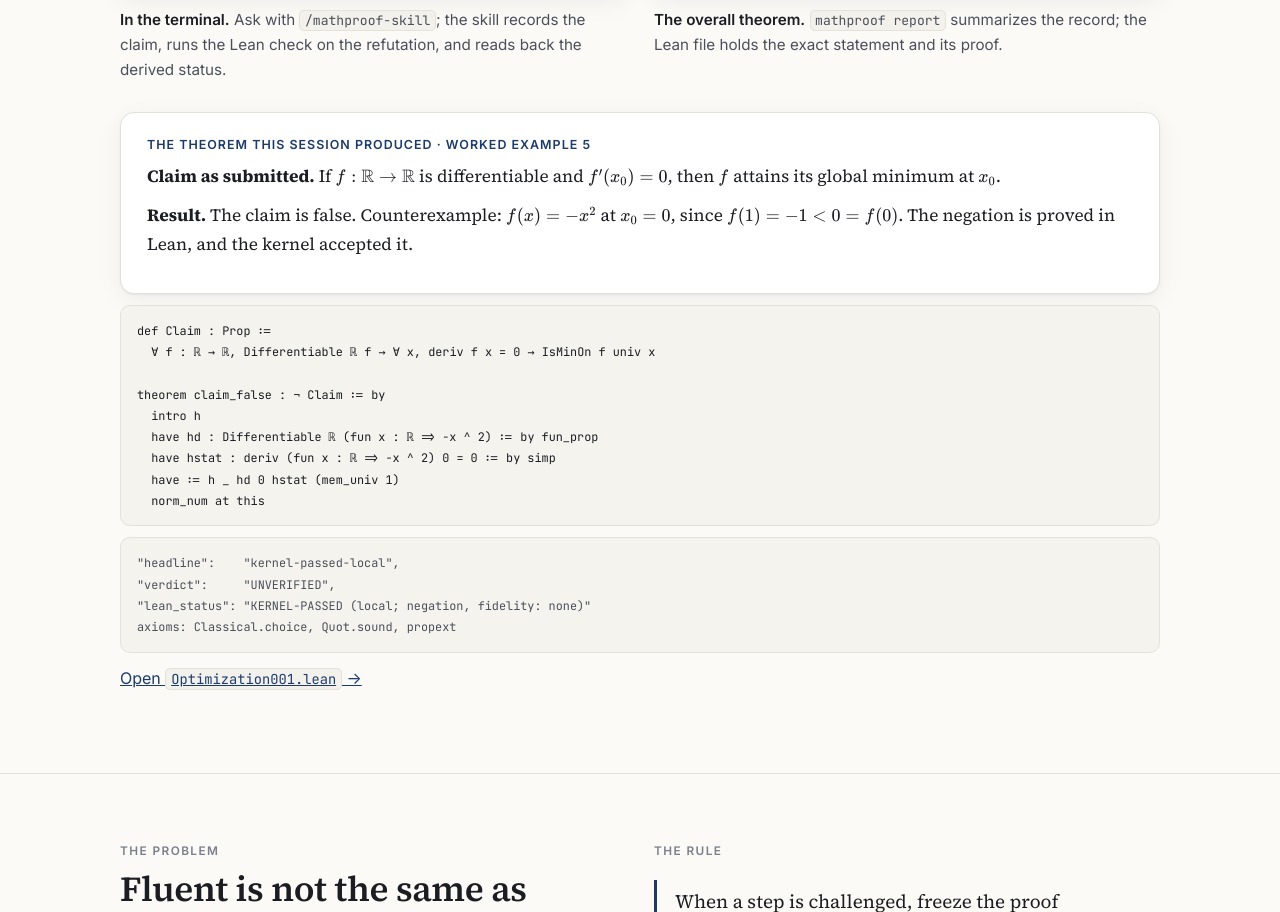
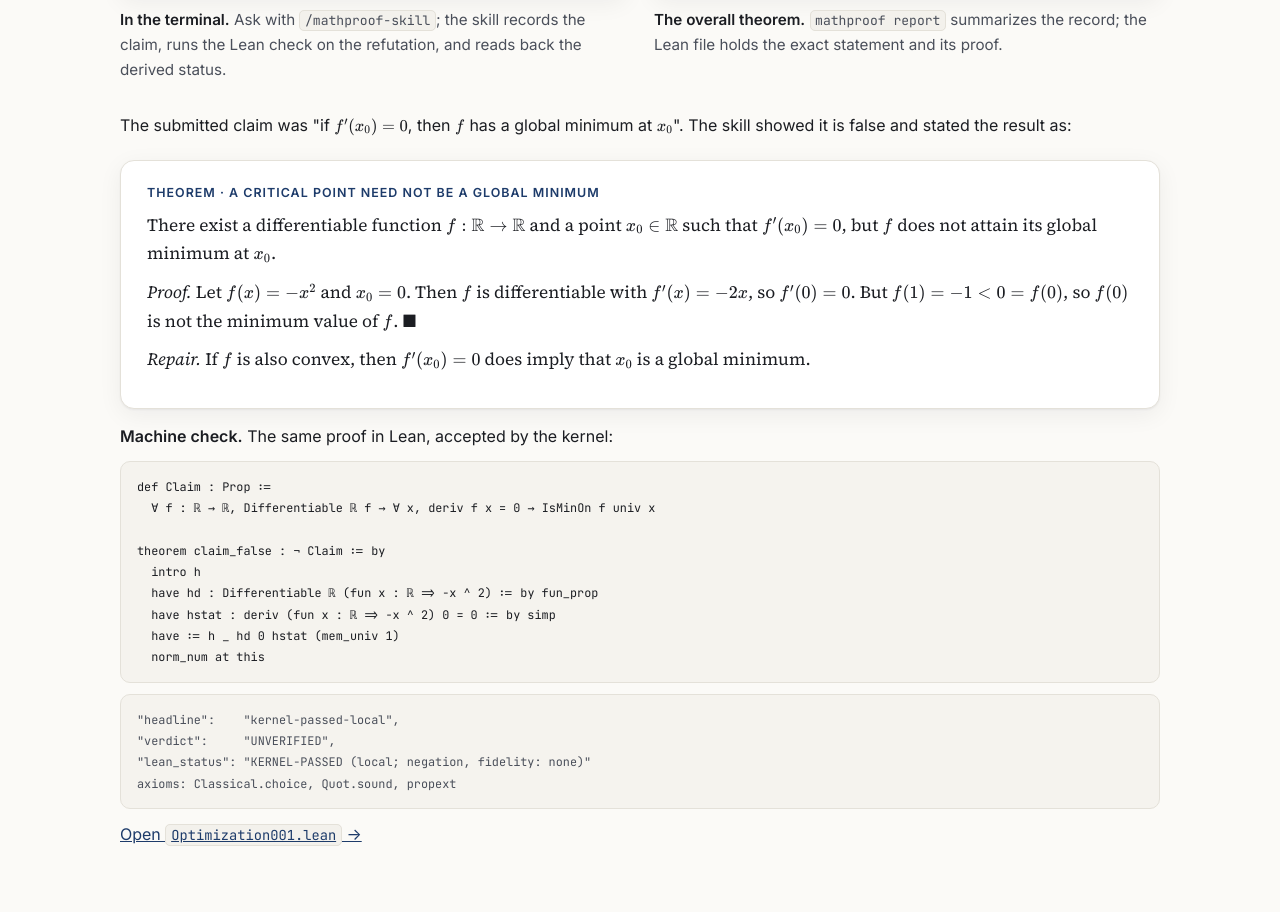
Before and after one commit to Ztang-Yit-Xiaang/mathproof-skill, a plain HTML site: page docs/index.html in a window 1280 px wide. Shown: the part 1286-2198 px from the top of the page. Drawn offline with nearby package versions, Linux system fonts and the light colour scheme.

Commit message:
State the sample result as a theorem with a natural-language proof
Co-Authored-By: Claude Opus 5.5 <noreply@anthropic.com>

```diff
--- a/docs/index.html
+++ b/docs/index.html
@@ -242,11 +242,14 @@ footer .wrap{display:flex;flex-wrap:wrap;gap:12px 28px;justify-content:space-bet
       </figure>
     </div>
 
-    <div class="card theorem" style="margin-top:30px">
-      <div class="hd">The theorem this session produced · worked example 5</div>
-      <p><b>Claim as submitted.</b> If $f:\mathbb R\to\mathbb R$ is differentiable and $f'(x_0)=0$, then $f$ attains its global minimum at $x_0$.</p>
-      <p><b>Result.</b> The claim is false. Counterexample: $f(x)=-x^2$ at $x_0=0$, since $f(1)=-1&lt;0=f(0)$. The negation is proved in Lean, and the kernel accepted it.</p>
+    <p style="margin-top:30px">The submitted claim was "if $f'(x_0)=0$, then $f$ has a global minimum at $x_0$". The skill showed it is false and stated the result as:</p>
+    <div class="card theorem">
+      <div class="hd">Theorem · a critical point need not be a global minimum</div>
+      <p>There exist a differentiable function $f:\mathbb R\to\mathbb R$ and a point $x_0\in\mathbb R$ such that $f'(x_0)=0$, but $f$ does not attain its global minimum at $x_0$.</p>
+      <p><em>Proof.</em> Let $f(x)=-x^2$ and $x_0=0$. Then $f$ is differentiable with $f'(x)=-2x$, so $f'(0)=0$. But $f(1)=-1&lt;0=f(0)$, so $f(0)$ is not the minimum value of $f$. $\blacksquare$</p>
+      <p><em>Repair.</em> If $f$ is also convex, then $f'(x_0)=0$ does imply that $x_0$ is a global minimum.</p>
     </div>
+    <p style="margin-top:14px"><b>Machine check.</b> The same proof in Lean, accepted by the kernel:</p>
 <pre><code>def Claim : Prop :=
   ∀ f : ℝ → ℝ, Differentiable ℝ f → ∀ x, deriv f x = 0 → IsMinOn f univ x
 
```
Also changed, not shown: 1 other file.
